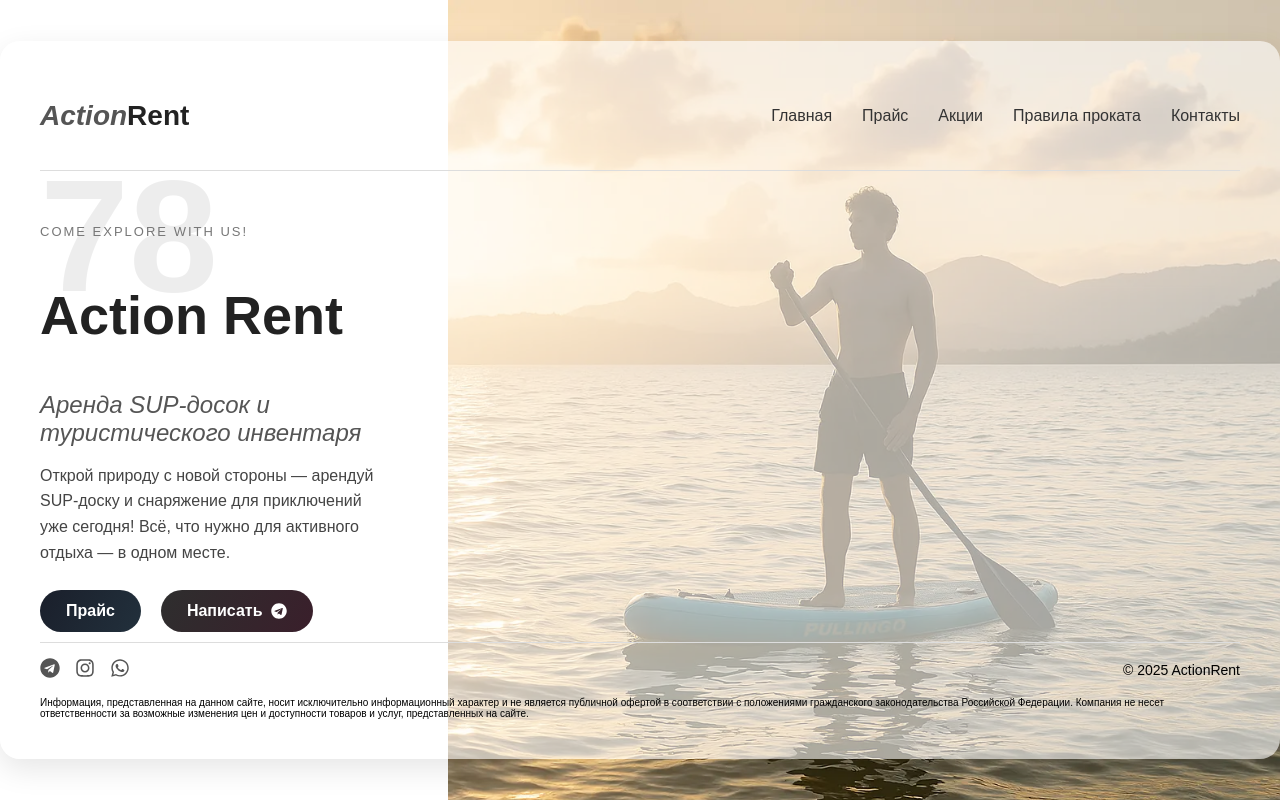
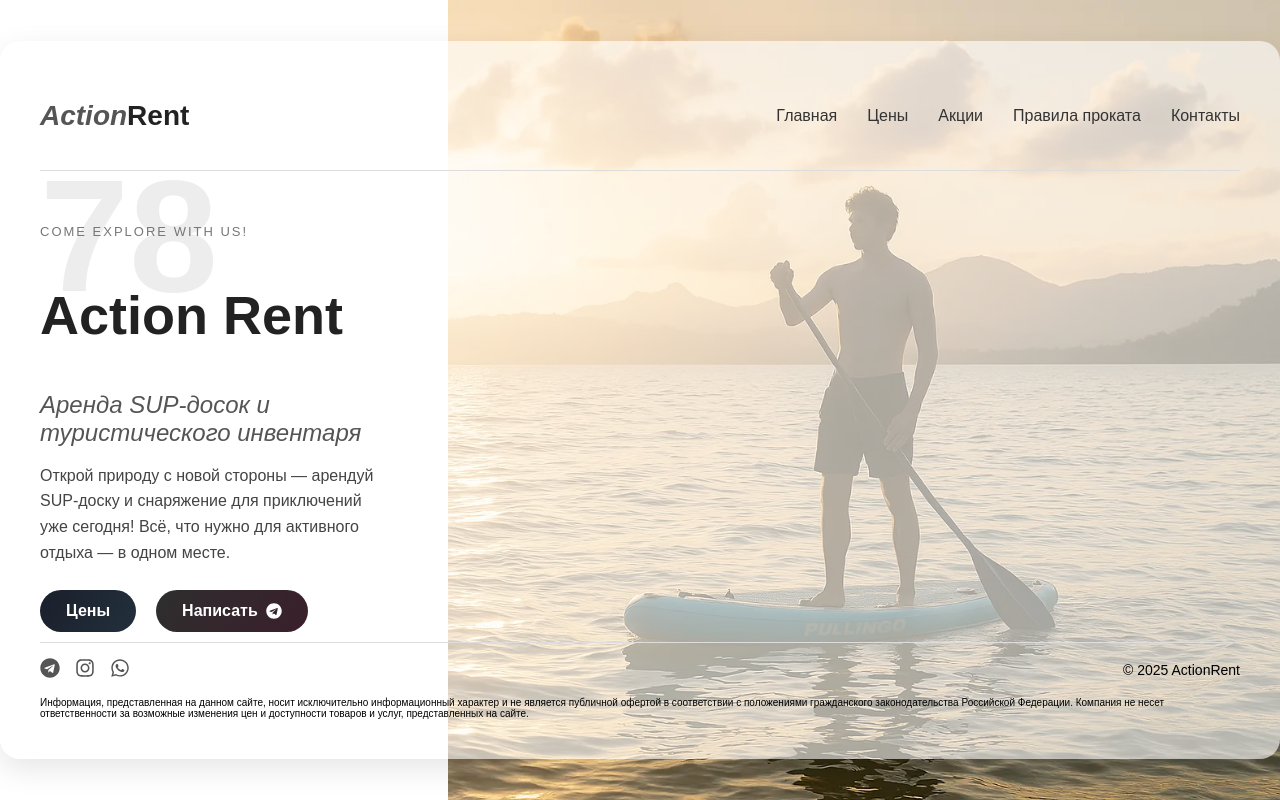
Before and after one commit to action-rent/action-rent, a Next.js app: page / in a window 1280 px wide. Built offline with nearby package versions, Linux system fonts and the light colour scheme.

Commit message:
fix text contct

```diff
--- a/app/components/Header.jsx
+++ b/app/components/Header.jsx
@@ -11,7 +11,7 @@ const Header = () => {
       <nav className="landing-nav">
         <ul className="landing-nav-links">
           <li><a href="/">Главная</a></li>
-          <li><a href="/price">Прайс</a></li>
+          <li><a href="/price">Цены</a></li>
           <li><a href="/promo">Акции</a></li>
           <li><a href="/rules">Правила проката</a></li>
           <li><a href="/contact">Контакты</a></li>
--- a/app/contact/page.jsx
+++ b/app/contact/page.jsx
@@ -7,7 +7,7 @@ export const metadata = {
     },
 };
 
-import { FaInstagram, FaTelegram, FaWhatsapp } from "react-icons/fa";
+import { FaTelegram, FaWhatsapp } from "react-icons/fa";
 import Header from "../components/Header";
 import Footer from "../components/Footer";
 import "../App.css";
@@ -110,7 +110,6 @@ export default function Contact() {
                   <a href="https://t.me/actionrent78" target="_blank" rel="noopener noreferrer">
                     <FaTelegram size={40} />
                   </a>
-                  <FaInstagram size={40} />
                   <a href="https://wa.me/79502226590" target="_blank" rel="noopener noreferrer">
                     <FaWhatsapp size={40} />
                   </a>
--- a/app/page.jsx
+++ b/app/page.jsx
@@ -35,7 +35,7 @@ export default function Home() {
             </p>
             <div className="landing-buttons">
               <Link href="/price">
-                <button className="btn primary">Прайс</button>
+                <button className="btn primary">Цены</button>
               </Link>
               <a className="btn secondary" href="https://t.me/actionrent78" target="_blank" rel="noopener noreferrer">
                 <span>Написать</span> <FaTelegram />
--- a/app/rules/page.jsx
+++ b/app/rules/page.jsx
@@ -89,7 +89,7 @@ export default function Rules() {
             <div className="rule-block">
               <FaUndo className="rule-icon" />
               <p>
-                <strong>Отказ:</strong> деньги за неиспользованные дни не возвращаются.
+                <strong>Отказ:</strong> деньги за неиспользованные дни возвращаются.
               </p>
             </div>
 
```
